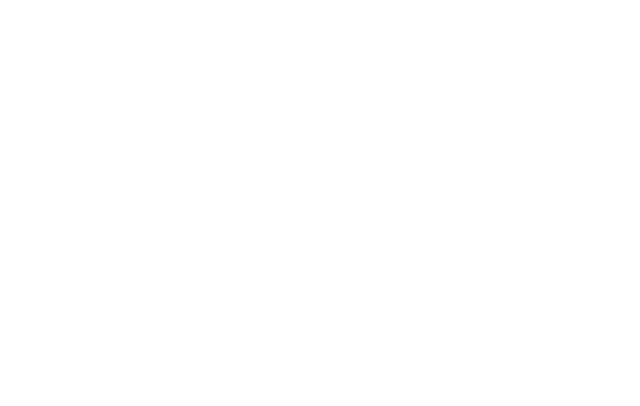
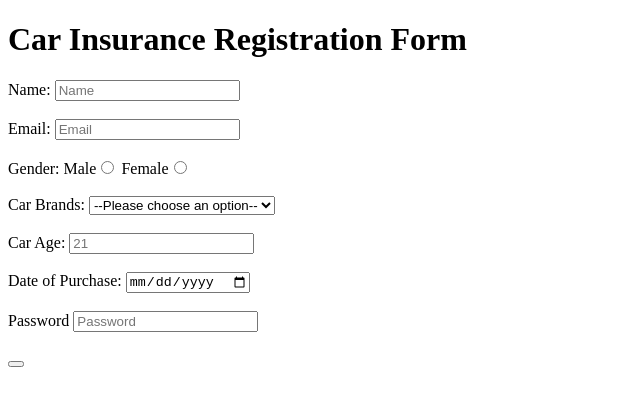
Before and after one commit to acciojob/car-insurance-form-lordbakyarou, a website: page main.html in a window 1280 px wide. Shown: the whole page, without its empty margins (0-640 px from the left). Drawn offline with Linux system fonts and the light colour scheme.

Commit message:
created a submission

```diff
--- a/main.html
+++ b/main.html
@@ -8,6 +8,77 @@
 
 <body>
 	<!-- the entire body must be written by student -->
+	<h1>Car Insurance Registration Form</h1>
+    <form method="post">
+      <div>
+        <label for="name">Name:</label>
+        <input
+          type="text"
+          id="name"
+          placeholder="Name"
+          minlength="3"
+          maxlength="50"
+          name="name"
+          required
+        />
+      </div>
+      <br />
+      <div>
+        <label for="email">Email: </label>
+        <input
+          type="email"
+          id="email"
+          name="email"
+          required
+          placeholder="Email"
+        />
+      </div>
+      <br />
+      <div>
+        <label>Gender: </label>
+        <label for="gender_m">Male</label
+        ><input type="radio" id="gender_m" name="gender" required />
+        <label for="gender_f">Female</label
+        ><input type="radio" id="gender_m" name="gender" required />
+      </div>
+      <br />
+      <div>
+        <label for="laptop">Car Brands: </label>
+        <select name="Select" id="laptop">
+          <option value="" disabled selected>
+            --Please choose an option--
+          </option>
+          <option value="BMW">BMW</option>
+          <option value="Audi">Audi</option>
+          <option value="Mercedez">Mercedez</option>
+        </select>
+      </div>
+      <br />
+      <div>
+        <label for="carage">Car Age:</label>
+        <input type="number" required id="carage" placeholder="21" name="carage" />
+      </div>
+      <br />
+      <div>
+        <label for="dop">Date of Purchase: </label>
+        <input type="date" required id="dop" name="dop" required />
+      </div>
+      <br />
+      <div>
+        <label for="password">Password</label>
+        <input
+          type="password"
+          id="password"
+          name="password"
+          placeholder="Password"
+			required
+        />
+      </div>
+      <br />
+      <div>
+        <button type="submit" value="Submit" />
+      </div>
+    </form>
     <script type="text/javascript" src="./script.js">
 </script>
 
```
